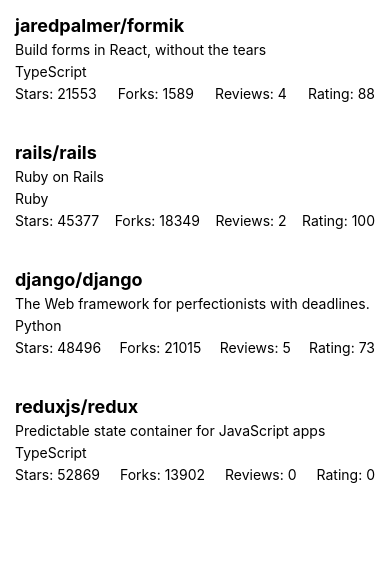
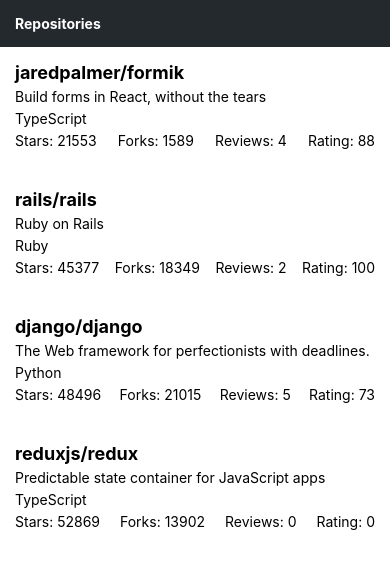
Before and after one commit to laqqaz27-svg/part-10, a React Native app: screen / in a window 390 px wide. Shown: the top 568 px of the page. Built offline with nearby package versions, Linux system fonts and the light colour scheme.

Commit message:
4. The app bar

```diff
--- /dev/null
+++ b/src/components/AppBar.jsx
@@ -0,0 +1,30 @@
+import { View, StyleSheet, Pressable, Text } from 'react-native';
+import Constants from 'expo-constants';
+
+const styles = StyleSheet.create({
+  container: {
+    paddingTop: Constants.statusBarHeight,
+    backgroundColor: '#24292e',
+  },
+
+  tab: {
+    padding: 15,
+  },
+
+  text: {
+    color: 'white',
+    fontWeight: 'bold',
+  },
+});
+
+const AppBar = () => {
+  return (
+    <View style={styles.container}>
+      <Pressable style={styles.tab}>
+        <Text style={styles.text}>Repositories</Text>
+      </Pressable>
+    </View>
+  );
+};
+
+export default AppBar;
--- a/src/components/Main.jsx
+++ b/src/components/Main.jsx
@@ -1,10 +1,9 @@
-import Constants from 'expo-constants';
 import { StyleSheet, View } from 'react-native';
 import RepositoryList from './RepositoryList';
+import AppBar from './AppBar';
 
 const styles = StyleSheet.create({
   container: {
-    marginTop: Constants.statusBarHeight,
     flex: 1,
   },
 });
@@ -12,6 +11,7 @@
 const Main = () => {
   return (
     <View style={styles.container}>
+      <AppBar />
       <RepositoryList />
     </View>
   );
```
